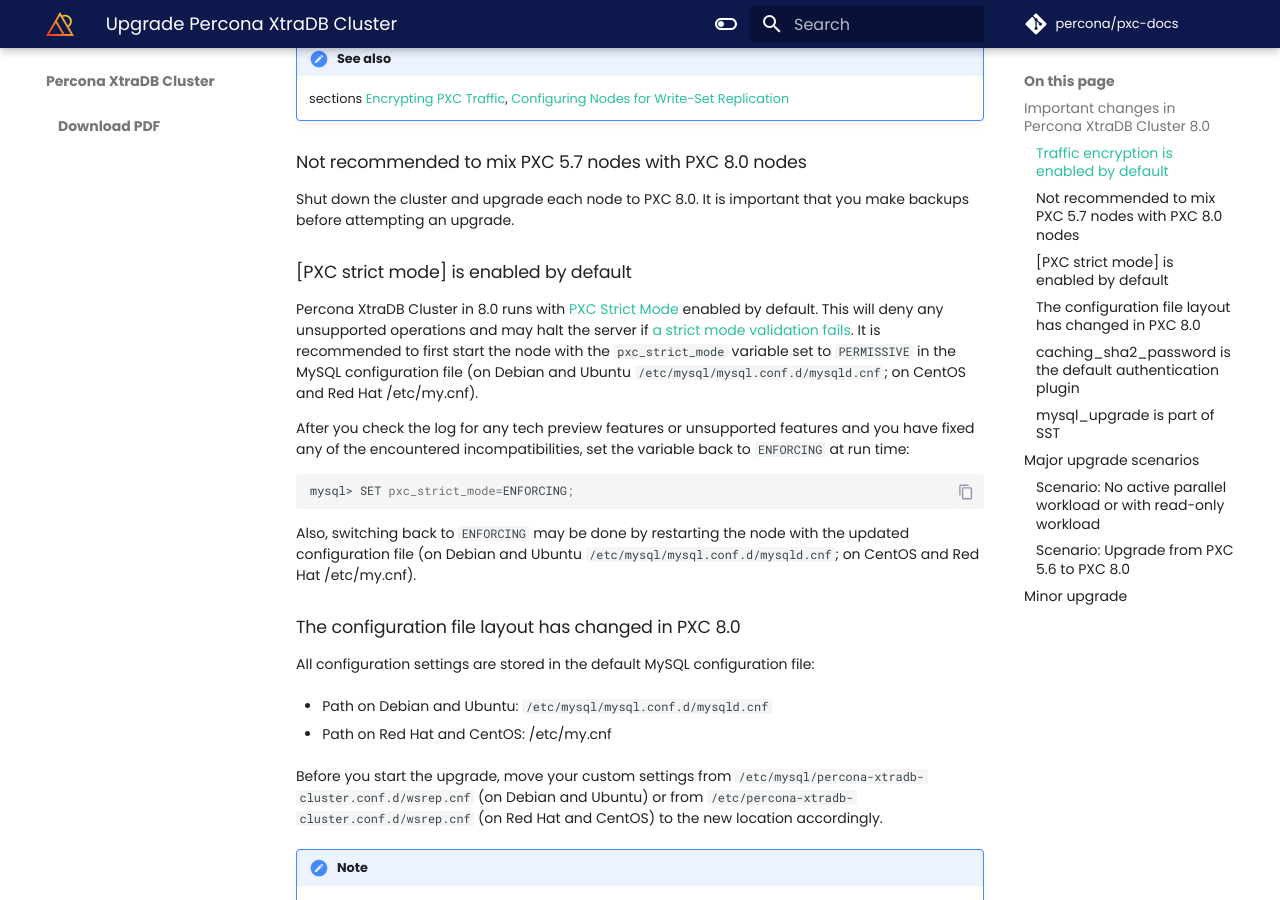
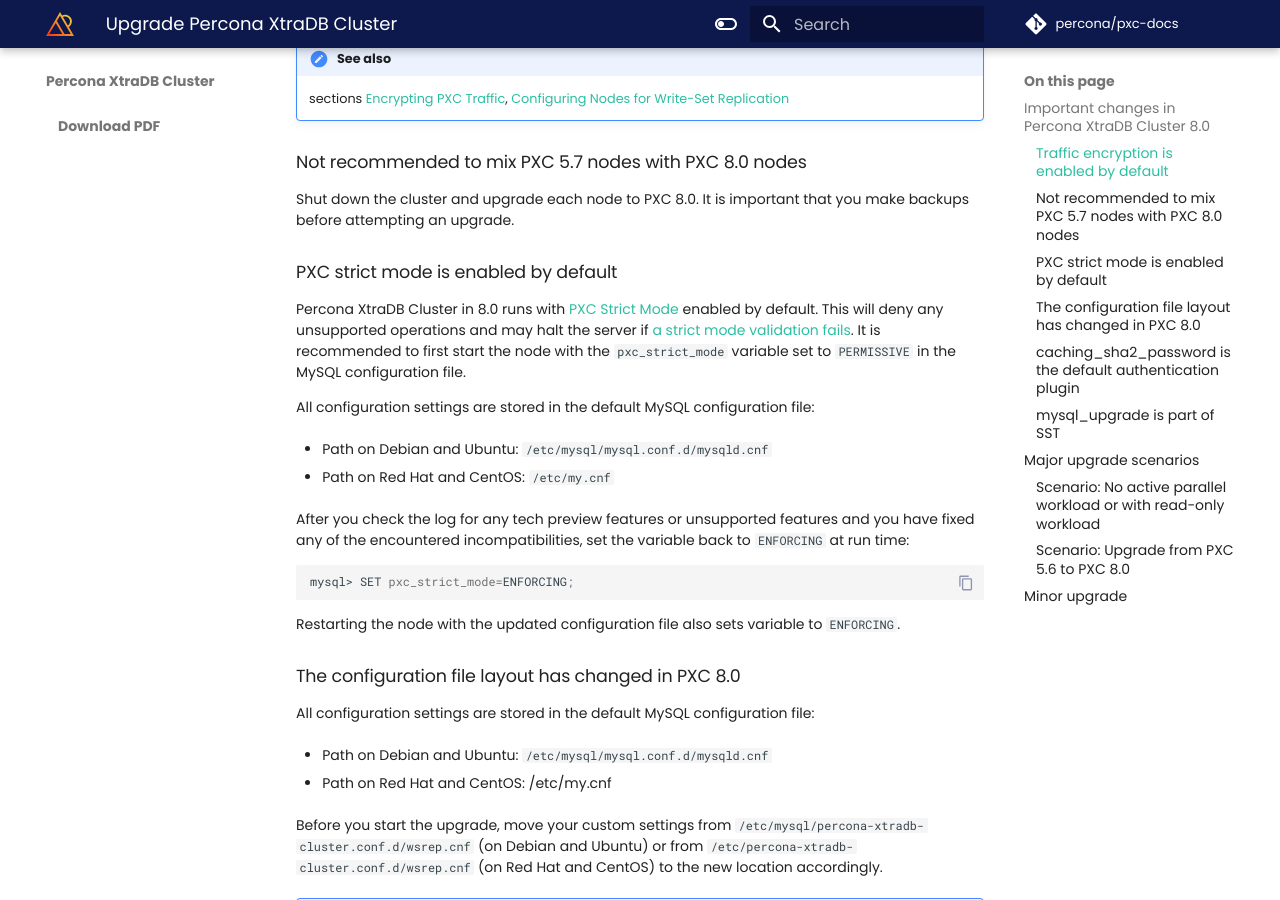
Before and after one commit to percona/pxc-docs, an MkDocs documentation site: the page built from docs/howtos/upgrade_guide.md, in a window 1280 px wide and 900 px high, scrolled down 948 px. Built offline with MkDocs 1.6.1 and Material for MkDocs 9.7.7, drawn with Linux system fonts in a browser that asks for light colours; nearby versions of some CDN libraries; comment, search, counter and statistics services are not loaded; the version menu is left out; some of the changed text lies outside the part shown.

Commit message:
Update upgrade_guide.md (#76)
* Update upgrade_guide.md

Fixed misspelled words and removed brackets in subject title

* Update upgrade_guide.md

````diff
--- a/docs/howtos/upgrade_guide.md
+++ b/docs/howtos/upgrade_guide.md
@@ -69,11 +69,17 @@
 The rolling upgrade is supported but ensure the
 traffic is controlled during the upgrade and writes are directed only to 5.7
 nodes until all nodes are upgraded to 8.0. -->
-### [PXC strict mode] is enabled by default
+### PXC strict mode is enabled by default
 
 Percona XtraDB Cluster in 8.0 runs with [PXC Strict Mode](../features/pxc-strict-mode.md#pxc-strict-mode) enabled by default. This will deny any unsupported operations and may halt the server if [a strict mode validation fails](../features/pxc-strict-mode.md#validations). It is recommended to first start the node with
 the `pxc_strict_mode` variable set to `PERMISSIVE` in the MySQL
-configuration file (on Debian and Ubuntu `/etc/mysql/mysql.conf.d/mysqld.cnf`; on CentOS and Red Hat /etc/my.cnf).
+configuration file.
+
+All configuration settings are stored in the default MySQL configuration file:
+
+* Path on Debian and Ubuntu: `/etc/mysql/mysql.conf.d/mysqld.cnf`
+
+* Path on Red Hat and CentOS: `/etc/my.cnf`
 
 After you check the log for any tech preview features or unsupported features
 and you have fixed any of the encountered incompatibilities, set the variable
@@ -83,8 +89,7 @@
 mysql> SET pxc_strict_mode=ENFORCING;
 ```
 
-Also, switching back to `ENFORCING` may be done by restarting the node with
-the updated configuration file (on Debian and Ubuntu `/etc/mysql/mysql.conf.d/mysqld.cnf`; on CentOS and Red Hat /etc/my.cnf).
+Restarting the node with the updated configuration file also sets variable to `ENFORCING`.
 
 ### The configuration file layout has changed in PXC 8.0
 
@@ -203,8 +208,8 @@
 !!! important
 
     Before upgrading, make sure your application can work with a reduced cluster
-    size.  Also, during the upgrade, the cluster will operate with an even number
-    of nodes - the cluster may run into the split-brain problem.
+    size. If the cluster operates with an even number
+    of nodes, the cluster may have split-brain.
 
 This upgrade flow auto-detects the presence of the 5.7 data directory and trigger
 the upgrade as part of the node bootup process. The data directory is upgraded
````
